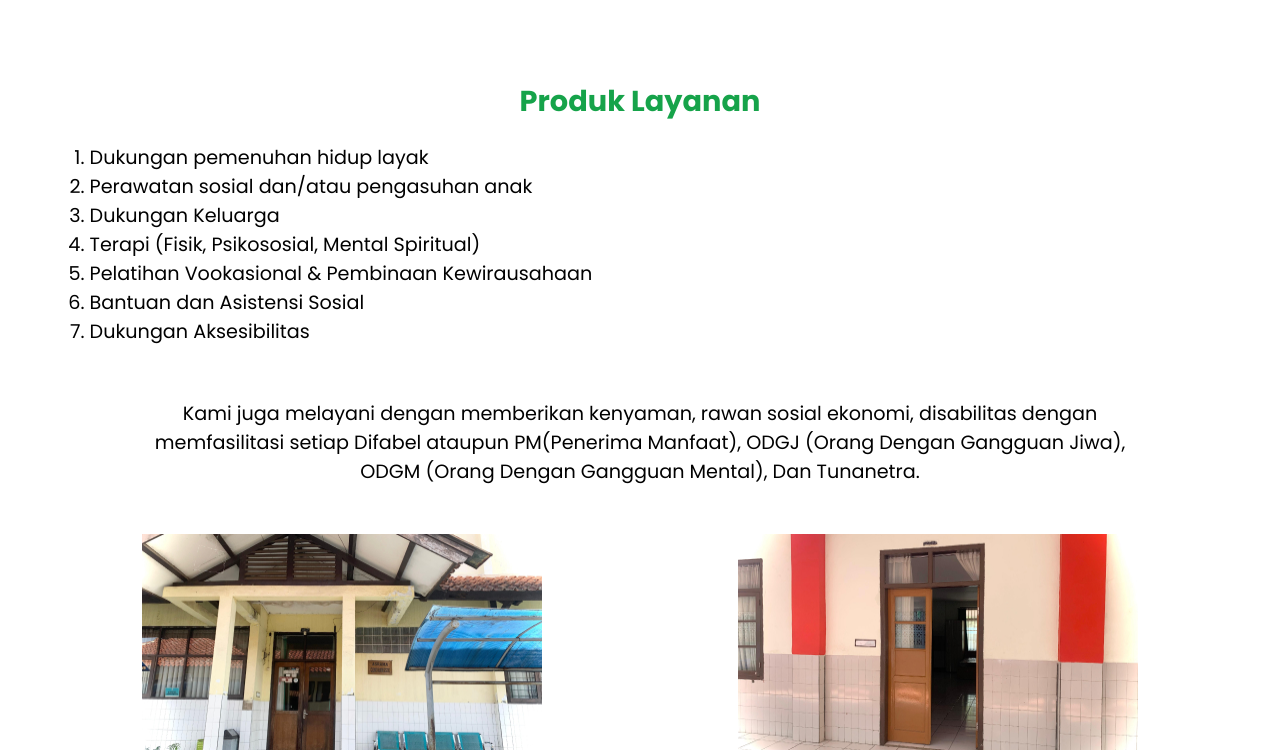
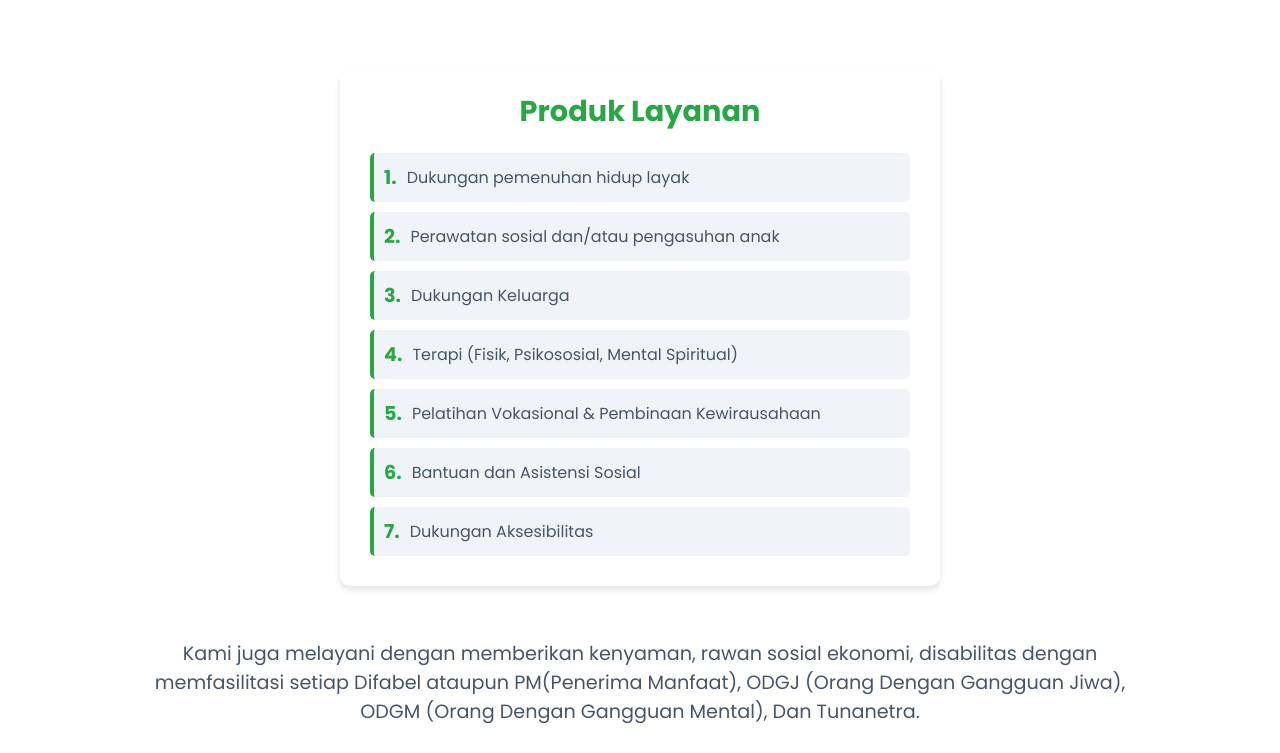
Before and after one commit to Uzyn03/Wyata-Guna, a plain HTML site: page index.html in a window 1280 px wide. Shown: the part 2164-2917 px from the top of the page. Drawn offline with nearby package versions, Linux system fonts and the light colour scheme; a web font is replaced by a local one.

Commit message:
revisi sikit

```diff
--- a/index.html
+++ b/index.html
@@ -55,12 +55,12 @@ wght@700&family=Pacifico&family=Poppins:wght@100;300;400;700&display=swap"
         <div class="tentang-kami">
           <h1>Tentang Kami</h1>
           <p>
-            Didirikan pada tahun 1962, Sentra Wyata Guna Bandung adalah lembaga
-            yang berada di bawah naungan Kementerian Sosial Republik Indonesia,
-            yang didedikasikan untuk membantu penyandang disabilitas di
-            Indonesia. Sebagai pusat rehabilitasi dan pemberdayaan sosial, kami
-            tidak hanya menyediakan layanan rehabilitasi, tetapi juga program
-            pendidikan dan pelatihan yang bertujuan untuk meningkatkan
+            Didirikan pada 6 Agustus 1901, Sentra Wyata Guna Bandung adalah
+            lembaga yang berada di bawah naungan Kementerian Sosial Republik
+            Indonesia, yang didedikasikan untuk membantu penyandang disabilitas
+            di Indonesia. Sebagai pusat rehabilitasi dan pemberdayaan sosial,
+            kami tidak hanya menyediakan layanan rehabilitasi, tetapi juga
+            program pendidikan dan pelatihan yang bertujuan untuk meningkatkan
             kemandirian kaum difabel.
           </p>
         </div>
@@ -149,16 +149,32 @@ wght@700&family=Pacifico&family=Poppins:wght@100;300;400;700&display=swap"
     <section>
       <div id="layanan1">
         <div class="container">
-          <h1>Produk Layanan</h1>
-          <ol>
-            <li>Dukungan pemenuhan hidup layak</li>
-            <li>Perawatan sosial dan/atau pengasuhan anak</li>
-            <li>Dukungan Keluarga</li>
-            <li>Terapi (Fisik, Psikososial, Mental Spiritual)</li>
-            <li>Pelatihan Vookasional & Pembinaan Kewirausahaan</li>
-            <li>Bantuan dan Asistensi Sosial</li>
-            <li>Dukungan Aksesibilitas</li>
-          </ol>
+          <div class="services">
+  <h2 class="services-title">Produk Layanan</h2>
+  <ul class="services-list">
+    <li>
+      <span class="number">1.</span> Dukungan pemenuhan hidup layak
+    </li>
+    <li>
+      <span class="number">2.</span> Perawatan sosial dan/atau pengasuhan anak
+    </li>
+    <li>
+      <span class="number">3.</span> Dukungan Keluarga
+    </li>
+    <li>
+      <span class="number">4.</span> Terapi (Fisik, Psikososial, Mental Spiritual)
+    </li>
+    <li>
+      <span class="number">5.</span> Pelatihan Vokasional & Pembinaan Kewirausahaan
+    </li>
+    <li>
+      <span class="number">6.</span> Bantuan dan Asistensi Sosial
+    </li>
+    <li>
+      <span class="number">7.</span> Dukungan Aksesibilitas
+    </li>
+  </ul>
+</div>
         </div>
       </div>
     </section>
--- a/style.css
+++ b/style.css
@@ -9,6 +9,7 @@
 :root {
   --font: #16a34a;
   --bg: #fff;
+  --teks: #475569;
 }
 html {
   scroll-behavior: smooth;
@@ -172,7 +173,7 @@ body {
 .tentang-kami p {
   /* background-color: var(--font); */
   font-size: 1.2rem;
-  color: #010101;
+  color: var(--teks);
 }
 
 .visi h1 {
@@ -186,7 +187,7 @@ body {
 .visi p {
   /* background-color: var(--font); */
   font-size: 1.2rem;
-  color: #010101;
+  color: var(--teks);
 }
 
 .misi h1 {
@@ -200,10 +201,10 @@ body {
 .misi p {
   /* background-color: var(--font); */
   font-size: 1.2rem;
-  color: #010101;
+  color: var(--teks);
 }
 .misi ol {
-  color: #010101;
+  color: var(--teks);
   padding-left: 14px;
   font-size: 1.2rem;
 }
@@ -232,7 +233,7 @@ body {
 }
 
 .layananKami p {
-  color: #010101;
+  color: var(--teks);
   text-align: center;
   font-size: 1.2rem;
   margin-bottom: 5rem;
@@ -253,9 +254,49 @@ body {
   margin-bottom: 10px;
   font-size: 1.8rem;
 }
-#layanan1 ol {
-  color: #010101;
-  font-size: 1.2rem;
+.services {
+  max-width: 600px;
+  margin: 0 auto;
+  background: #ffffff;
+  border-radius: 10px;
+  box-shadow: 0 4px 6px rgba(0, 0, 0, 0.1);
+  padding: 20px 30px;
+}
+
+.services-title {
+  font-size: 1.8em;
+  color: #28a745;
+  text-align: center;
+  margin-bottom: 20px;
+  font-weight: bold;
+}
+
+.services-list {
+  list-style: none;
+  padding: 0;
+}
+
+.services-list li {
+  margin: 10px 0;
+  padding: 10px;
+  background: #f0f4f8;
+  border-left: 4px solid #28a745;
+  border-radius: 5px;
+  display: flex;
+  align-items: center;
+  transition: background 0.3s;
+  color: var(--teks);
+}
+
+.services-list li:hover {
+  background: #bbf7d0;
+}
+
+.number {
+  font-size: 1.2em;
+  color: #28a745;
+  margin-right: 10px;
+  font-weight: bold;
 }
 
 .pendidikan {
@@ -290,7 +331,7 @@ h4 {
 }
 .layanan2 p {
   padding: 0 6rem;
-  color: #010101;
+  color: var(--teks);
   text-align: center;
   font-size: 1.2rem;
 }
@@ -317,21 +358,21 @@ h4 {
   margin-bottom: 10px;
   font-size: 1.8rem;
 }
-.layananTop h4{
+.layananTop h4 {
   color: #374151;
   text-align: center;
   padding: 10px 10px;
   margin-bottom: 10px;
   font-size: 1.4rem;
 }
-.layananBottom p{
-  color: #010101;
+.layananBottom p {
+  color: var(--teks);
   font-size: 1.2rem;
 }
-.layananBottom ol{
-  color: #010101;
+.layananBottom ol {
+  color: var(--teks);
   font-size: 1.2rem;
-  padding: 12px ;
+  padding: 12px;
 }
 
 /* Kegiatan */
@@ -369,7 +410,7 @@ h4 {
 .kegiatan p {
   margin-bottom: 1rem;
   font-size: 1rem;
-  color: #010101;
+  color: var(--teks);
   text-align: center;
 }
 .galeri img {
@@ -386,7 +427,7 @@ h4 {
 
 /* kontak */
 .atas p {
-  color: #000;
+  color: var(--teks);
   font-size: 1.2rem;
   margin-bottom: 4rem;
 }
```
